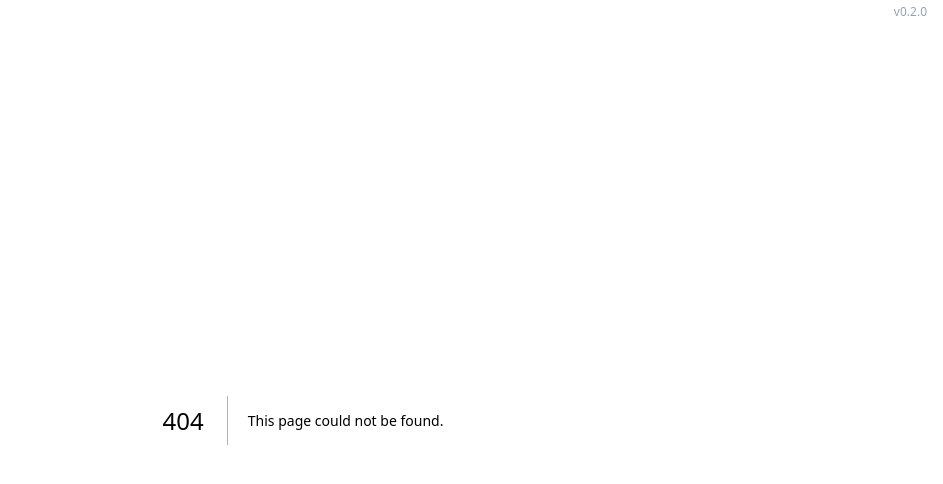
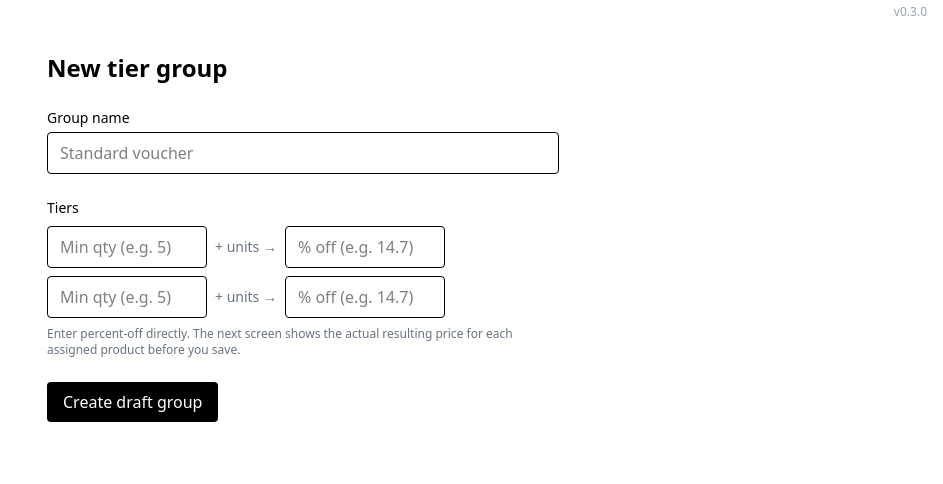
Before and after one commit to Sparkly-Tails/sparkly-tails-tiered-pricing-app, a Next.js app: page /groups/new in a window 1280 px wide. Before the commit this address had no page. Shown: the top 484 px of the page, without its empty margins (337-1280 px from the left). Built offline with nearby package versions, Linux system fonts and the light colour scheme.

Commit message:
Add create-group Server Action and form

```diff
--- a/package.json
+++ b/package.json
@@ -1,6 +1,6 @@
 {
   "name": "sparkly-tails-tiered-pricing-app",
-  "version": "0.2.0",
+  "version": "0.3.0",
   "private": true,
   "engines": {
     "node": ">=20.9.0"
--- /dev/null
+++ b/src/actions/groupActions.ts
@@ -0,0 +1,42 @@
+'use server'
+
+import { getConfig, saveConfig, type TierGroup, type Tier } from '@/lib/metafields'
+import { redirectWithToken } from '@/lib/auth-redirect'
+import { randomUUID } from 'crypto'
+
+function parseTiersFromForm(formData: FormData): Tier[] {
+  const tiers: Tier[] = []
+  let i = 0
+  while (formData.has(`tier-${i}-minQty`)) {
+    const minQty = Number(formData.get(`tier-${i}-minQty`))
+    const percentOff = Number(formData.get(`tier-${i}-percentOff`))
+    if (minQty > 0 && percentOff >= 0) {
+      tiers.push({ minQty, percentOff })
+    }
+    i++
+  }
+  return tiers.sort((a, b) => a.minQty - b.minQty)
+}
+
+export async function createGroup(formData: FormData): Promise<void> {
+  const name = String(formData.get('name') ?? '').trim()
+  if (!name) throw new Error('Group name is required')
+
+  const tiers = parseTiersFromForm(formData)
+  if (tiers.length === 0) throw new Error('At least one tier is required')
+
+  const config = await getConfig()
+
+  const newGroup: TierGroup = {
+    id: `grp_${randomUUID()}`,
+    name,
+    status: 'draft',
+    tiers,
+    productIds: [],
+    discountIds: {},
+  }
+
+  await saveConfig({ groups: [...config.groups, newGroup] })
+
+  await redirectWithToken(`/groups/${newGroup.id}`)
+}
--- /dev/null
+++ b/src/app/groups/new/page.tsx
@@ -0,0 +1,60 @@
+import { createGroup } from '@/actions/groupActions'
+
+export default function NewGroupPage() {
+  return (
+    <main className="p-8 max-w-xl mx-auto">
+      <h1 className="text-2xl font-semibold mb-6">New tier group</h1>
+
+      <form action={createGroup} className="space-y-6">
+        <div>
+          <label htmlFor="name" className="block text-sm font-medium mb-1">
+            Group name
+          </label>
+          <input
+            id="name"
+            name="name"
+            type="text"
+            required
+            placeholder="Standard voucher"
+            className="w-full border rounded px-3 py-2"
+          />
+        </div>
+
+        <div>
+          <p className="block text-sm font-medium mb-2">Tiers</p>
+          <div className="space-y-2">
+            {[0, 1].map((i) => (
+              <div key={i} className="flex gap-2 items-center">
+                <input
+                  name={`tier-${i}-minQty`}
+                  type="number"
+                  min="1"
+                  placeholder="Min qty (e.g. 5)"
+                  className="border rounded px-3 py-2 w-40"
+                />
+                <span className="text-sm text-gray-500">+ units →</span>
+                <input
+                  name={`tier-${i}-percentOff`}
+                  type="number"
+                  min="0"
+                  max="100"
+                  step="0.1"
+                  placeholder="% off (e.g. 14.7)"
+                  className="border rounded px-3 py-2 w-40"
+                />
+              </div>
+            ))}
+          </div>
+          <p className="text-xs text-gray-500 mt-2">
+            Enter percent-off directly. The next screen shows the actual
+            resulting price for each assigned product before you save.
+          </p>
+        </div>
+
+        <button type="submit" className="bg-black text-white px-4 py-2 rounded">
+          Create draft group
+        </button>
+      </form>
+    </main>
+  )
+}
```
